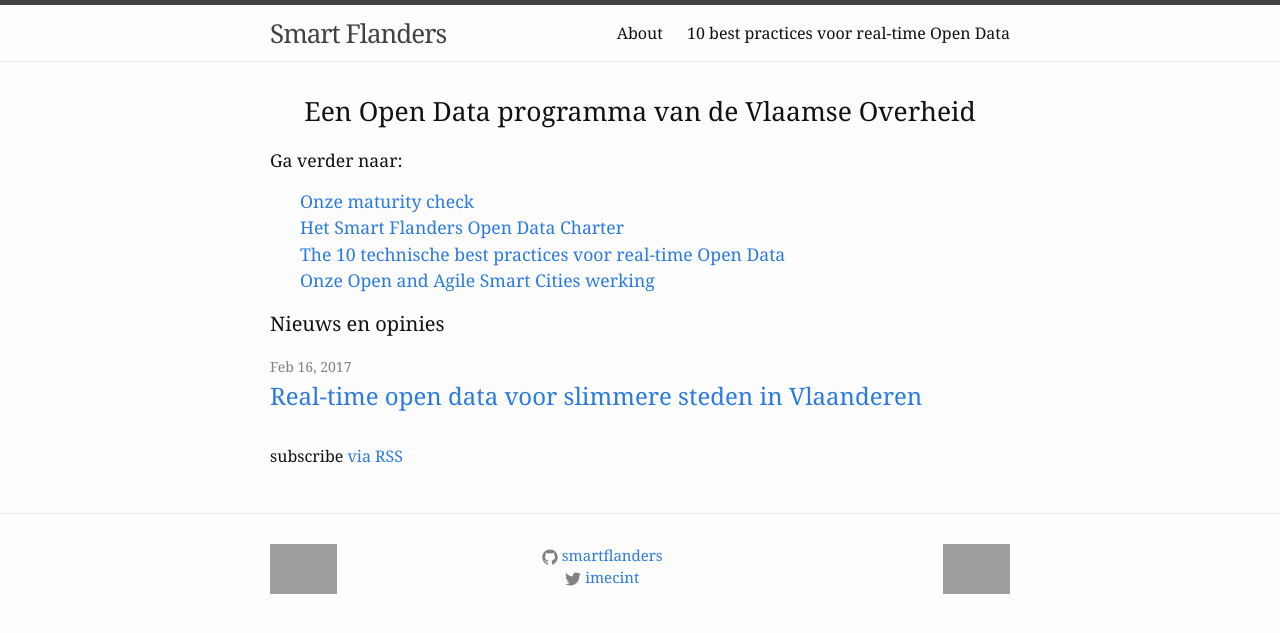
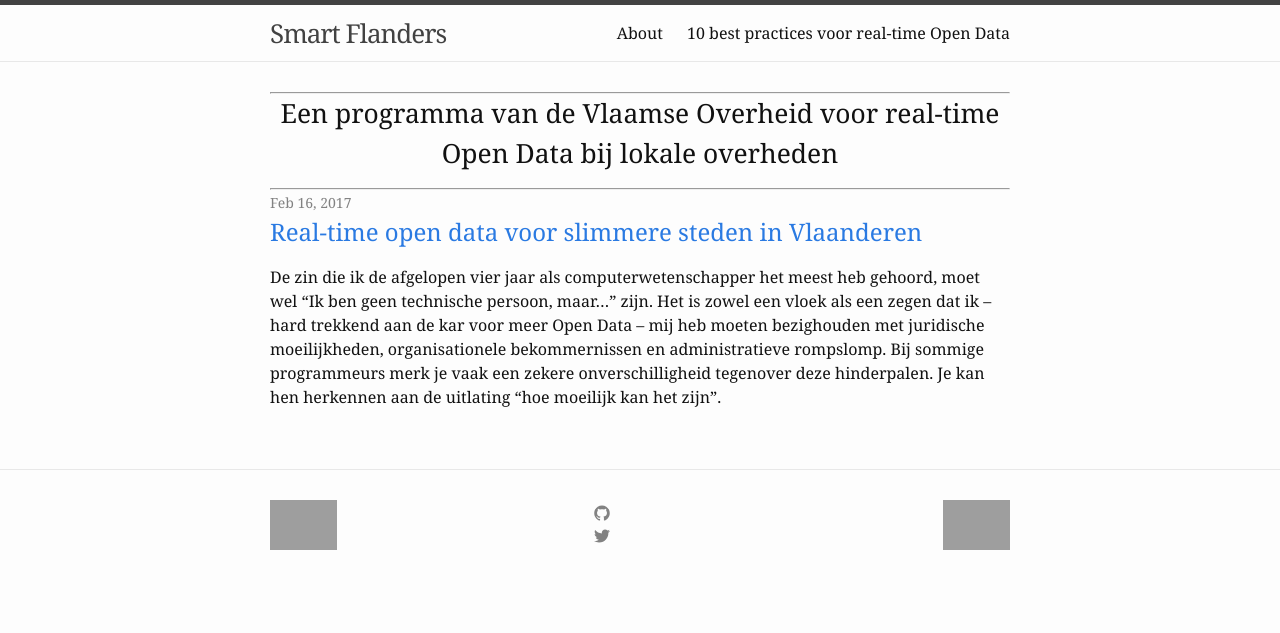
Before and after one commit to smartflanders/smartflanders.github.io, a Jekyll site: the page built from index.html, in a window 1280 px wide, cut to the strip 0-633 px from the top of the page. Built offline with Jekyll 4.4.1, drawn with Linux system fonts in a browser that asks for light colours; grey boxes are pictures that could not be loaded.

Commit message:
Cleaned up

```diff
--- a/_config.yml
+++ b/_config.yml
@@ -19,7 +19,7 @@
    Helping the 308 local municipalities in Flanders through the 13 center cities
 baseurl: "" # the subpath of your site, e.g. /blog
 url: "" # the base hostname & protocol for your site, e.g. http://example.com
-twitter_username: imecint
+twitter_username: imec_int
 github_username: smartflanders
 
 # Build settings
--- a/_includes/icon-github.html
+++ b/_includes/icon-github.html
@@ -1 +1 @@
-<a href="https://github.com/{{ include.username }}"><span class="icon icon--github">{% include icon-github.svg %}</span><span class="username">{{ include.username }}</span></a>
+<a href="https://github.com/{{ include.username }}"><span class="icon icon--github">{% include icon-github.svg %}</span></a>
--- a/_includes/icon-twitter.html
+++ b/_includes/icon-twitter.html
@@ -1 +1 @@
-<a href="https://twitter.com/{{ include.username }}"><span class="icon icon--twitter">{% include icon-twitter.svg %}</span><span class="username">{{ include.username }}</span></a>
+<a href="https://twitter.com/{{ include.username }}"><span class="icon icon--twitter">{% include icon-twitter.svg %}</span></a>
--- a/assets/main.scss
+++ b/assets/main.scss
@@ -72,7 +72,12 @@
 nav {
 }
 
+nav ul {
+    margin-left: 0px;
+}
+
 nav ul li {
     display: block;
+    padding: 5px 5px;
     list-decoration: none;
 }
--- a/index.html
+++ b/index.html
@@ -2,31 +2,23 @@
 layout: default
 ---
 <div class="home">
+  <hr/>
   <section class="hero">
-    <h1 class="title">Een Open Data programma van de Vlaamse Overheid</h1>
+    <h1 class="title">Een programma van de Vlaamse Overheid voor real-time Open Data bij lokale overheden</h1>
     <p>
-      Ga verder naar:
       <nav>
         <ul>
-          <li><a href="#todo">Onze maturity check</a></li>
+          <!--<li><a href="#todo">Onze maturity check</a></li>
           <li><a href="#todo">Het Smart Flanders Open Data Charter</a></li>
-          <li><a href="/technical-open-data-best-practices/">The 10 technische best practices voor real-time Open Data</a></li>
-          <li><a href="#todo">Onze Open and Agile Smart Cities werking</a></li>
+          <li><a href="#todo">Onze Open and Agile Smart Cities werking</a></li>-->
+          <!--<li><a href="/technical-open-data-best-practices/">The 10 technische best practices voor real-time Open Data</a></li>-->
         </ul>
       </nav>
     </p>
   </section>
-  <!--<section>
-    <h1>3 aanspreekpunten</h1>
-    <h2>Open and Agile Smart Cities meetings</h2>
-    <p>Davor Meersman</p>
-    <h2>Technische manieren om Open Data te publiceren</h2>
-    <p>Pieter Colpaert</p>
-    <h2>Algemene coördinatie</h2>
-    <p>Nils Walravens</p>
-  </section>-->
+  <hr/>
   <section>
-    <h1 class="page-heading">Nieuws en opinies</h1>
+    <!--<h1 class="page-heading">Nieuws en opinies</h1>-->
     <ul class="post-list">
       {% for post in site.posts %}
       <li>
@@ -34,10 +26,9 @@
         <h2>
           <a class="post-link" href="{{ post.url | relative_url }}">{{ post.title | escape }}</a>
         </h2>
+        <p>{{ post.excerpt }}</p>
       </li>
       {% endfor %}
     </ul>
   </section>
-  <p class="rss-subscribe">subscribe <a href="{{ "/feed.xml" | relative_url }}">via RSS</a></p>
-
 </div>
```
